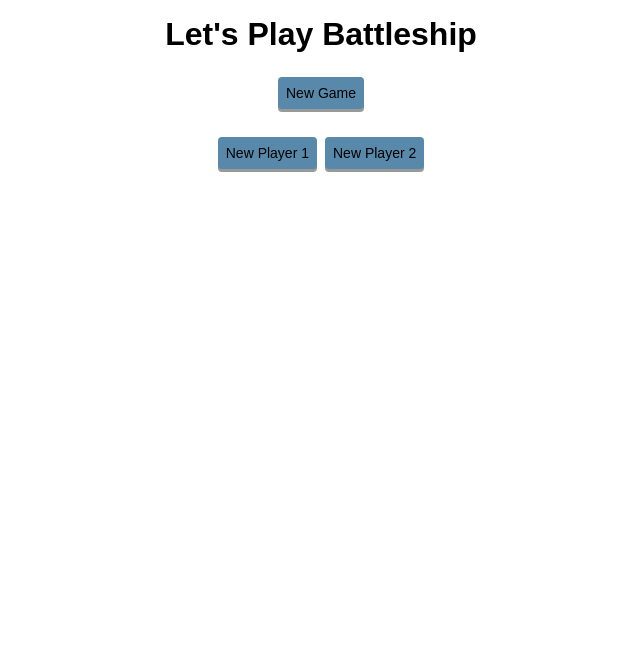
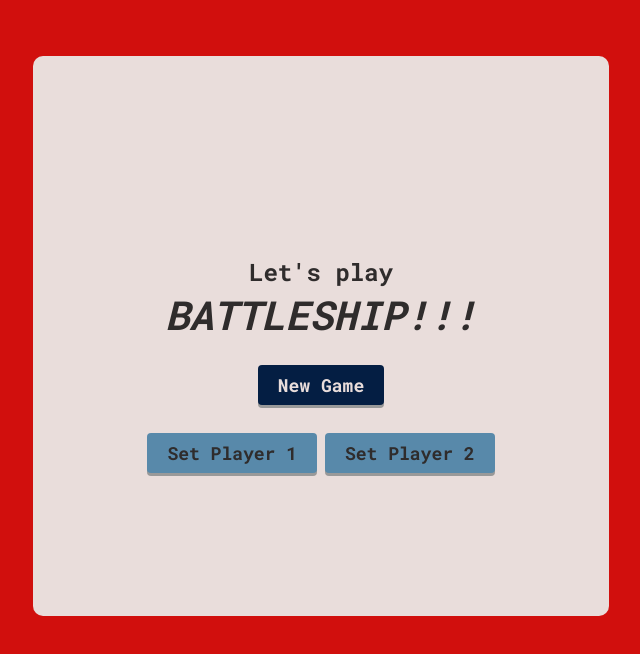
Before and after one commit to MK-DlR/battleship-project, a website with bundled scripts: page public/index.html in a window 1280 px wide. Shown: the whole page, without its empty margins (319-959 px from the left). Built offline with nearby package versions, Linux system fonts and the light colour scheme.

Commit message:
feat: add home page styling

```diff
--- a/public/displayController.js
+++ b/public/displayController.js
@@ -30,8 +30,12 @@ function renderHomescreen() {
   const homeContainer = document.createElement("div");
   homeContainer.classList.add("home-container");
 
-  const title = document.createElement("h1");
-  title.textContent = "Let's Play Battleship";
+  const title1 = document.createElement("h1");
+  title1.classList.add("title1");
+  title1.innerHTML = `Let's play<br>`;
+  const title2 = document.createElement("h1");
+  title2.classList.add("title2");
+  title2.textContent = "BATTLESHIP!!!";
 
   const gameButtonContainer = document.createElement("div");
   gameButtonContainer.classList.add("button-container");
@@ -42,25 +46,26 @@ function renderHomescreen() {
   // new game button
   const newGameButton = document.createElement("button");
   newGameButton.textContent = "New Game";
-  newGameButton.classList.add("button");
+  newGameButton.classList.add("dark-button");
   newGameButton.addEventListener("click", handleNewGame);
 
   // new player 1 button
   const newPlayerButton1 = document.createElement("button");
-  newPlayerButton1.textContent = "New Player 1";
+  newPlayerButton1.textContent = "Set Player 1";
   newPlayerButton1.classList.add("button");
   newPlayerButton1.addEventListener("click", addNewPlayer1);
 
   // new player 2 button
   const newPlayerButton2 = document.createElement("button");
-  newPlayerButton2.textContent = "New Player 2";
+  newPlayerButton2.textContent = "Set Player 2";
   newPlayerButton2.classList.add("button");
   newPlayerButton2.addEventListener("click", addNewPlayer2);
 
   gameButtonContainer.appendChild(newGameButton);
   playerButtonContainer.appendChild(newPlayerButton1);
   playerButtonContainer.appendChild(newPlayerButton2);
-  homeContainer.appendChild(title);
+  homeContainer.appendChild(title1);
+  homeContainer.appendChild(title2);
   homeContainer.appendChild(gameButtonContainer);
   homeContainer.appendChild(playerButtonContainer);
   mainContent.appendChild(homeContainer);
--- a/public/styles.css
+++ b/public/styles.css
@@ -15,9 +15,13 @@
 * #27363F dark blue
 */
 
+@import url('https://fonts.googleapis.com/css2?family=Roboto+Mono:wght@100;300;400;500;700&display=swap');
+
 * {
     padding: 0;
     margin: 0;
+    color: #2F2C2C;
+    background-color: #D10F0D;
 }
 
 body {
@@ -102,7 +106,27 @@ body {
 }
 
 .home-container {
+  font-family: 'Roboto Mono', monospace;
+  font-size: 18px;
   text-align: center;
+  border-radius: 10px;
+  margin: 5vh auto 0 auto;
+  padding-top: 25vh;
+  height: 45vh;
+  width: 45vw;
+}
+
+.home-container, .title1, .title2, .button-container {
+  background-color: #E9DDDB;
+}
+
+.title1 {
+  font-size: 3vh;
+}
+
+.title2 {
+  font-size: 5vh;
+  font-style: italic;
 }
 
 .button-container {
@@ -111,25 +135,46 @@ body {
   margin-top: 20px;
 }
 
-.button {
-  background-color: #5889AA;
-  font-size: 14px;
+.button, .dark-button {
+font-family: 'Roboto Mono', monospace;
+  font-size: 18px;
+  font-weight: bold;
   border: none;
   border-radius: 4px;
-  padding: 8px;
+  padding: 8px 20px 8px 20px;
   margin: 4px;
   transition-duration: 0.4s;
   cursor: pointer;
   box-shadow: 0 3px #999;
 }
 
+.button {
+  background-color: #5889AA;
+}
+
 .button:hover {
-  background-color: #294163;
-  color: #ece8e7;
+  background-color: #041E43;
+  color: #E9DDDB;
 }
 
 .button:active {
-  background-color: #294163;
+  background-color: #041E43;
+  box-shadow: 0 5px #666;
+  transform: translateY(1px);
+}
+
+.dark-button {
+  background-color: #041E43;
+  color: #E9DDDB;
+}
+
+.dark-button:hover {
+  background-color: #5889AA;
+  color: #2F2C2C;
+}
+
+.dark-button:active {
+  background-color: #5889AA;
   box-shadow: 0 5px #666;
   transform: translateY(1px);
 }
```
Also changed, not shown: misc/changelog.txt.
